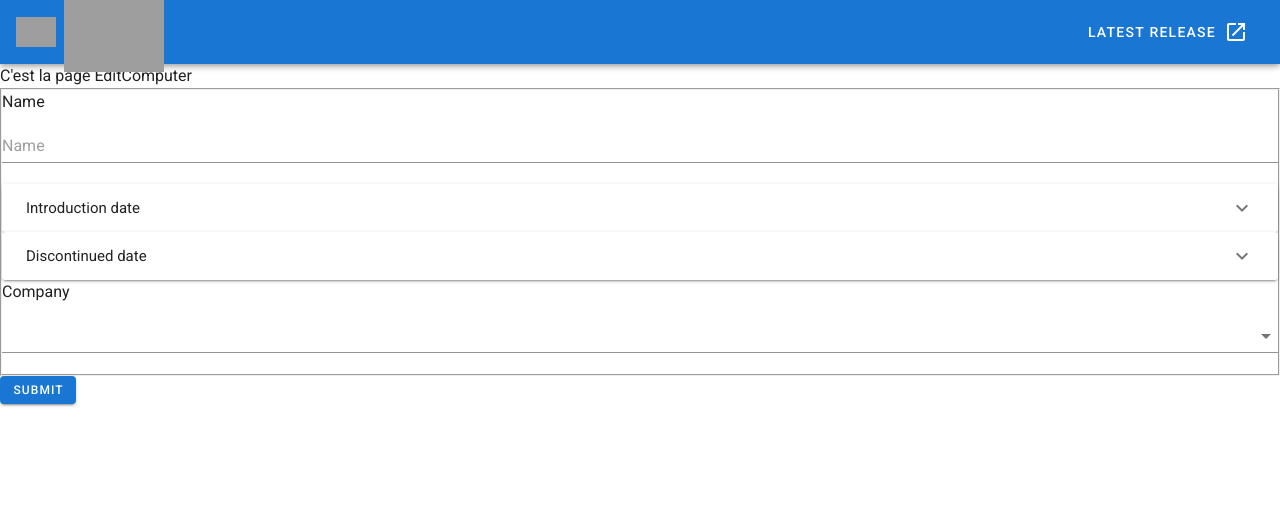
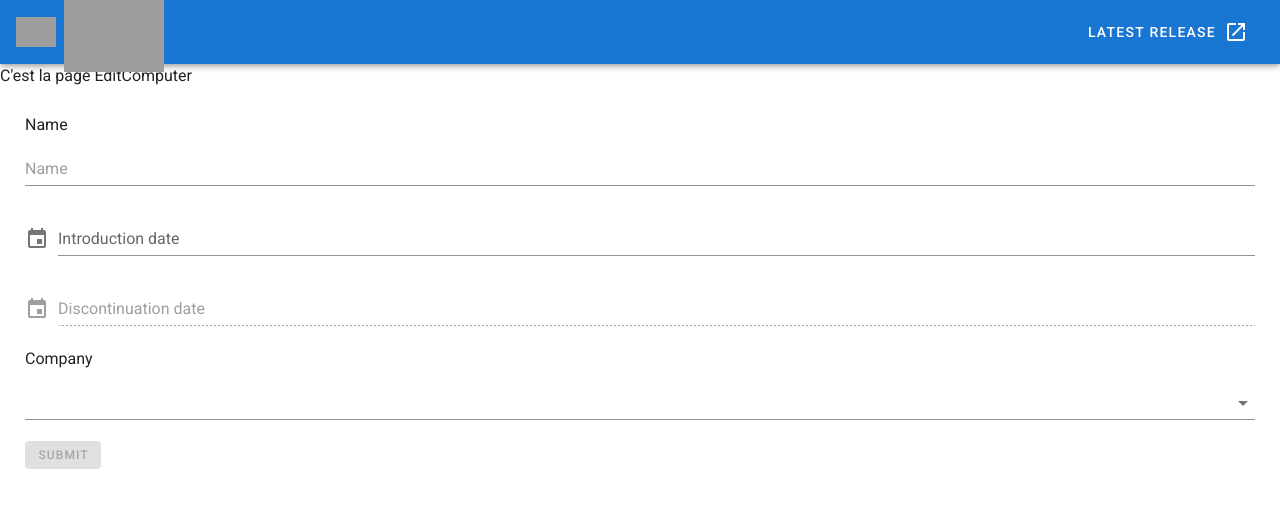
Before and after one commit to BardesRemi/cdb-front, a Vue app: page /#/editComputer in a window 1280 px wide. Shown: the top 508 px of the page. Built offline with nearby package versions, Linux system fonts and the light colour scheme; no server answers; grey boxes are pictures that could not be loaded.

Commit message:
+ d'utilisation de Vuetify pour les inputs Ajout de validation

```diff
--- a/public/index.html
+++ b/public/index.html
@@ -8,6 +8,7 @@
     <title><%= htmlWebpackPlugin.options.title %></title>
     <link rel="stylesheet" href="https://fonts.googleapis.com/css?family=Roboto:100,300,400,500,700,900">
     <link rel="stylesheet" href="https://cdn.jsdelivr.net/npm/@mdi/font@latest/css/materialdesignicons.min.css">
+    <link rel="stylesheet" href="https://fonts.googleapis.com/css?family=Material+Icons">
   </head>
   <body>
     <noscript>
--- a/src/components/ComputerInputForm.vue
+++ b/src/components/ComputerInputForm.vue
@@ -4,48 +4,41 @@
       <fieldset>
         <div id="name">
           <label for="nameInput">Name </label>
-          <v-text-field id="nameInput" v-model="computer.name" :rules="rules" placeholder="Name" required ></v-text-field>
+          <v-text-field id="nameInput" v-model="computer.name" :rules="nameRules" placeholder="Name" required ></v-text-field>
         </div>
+
         <div id="introduced">
-          <v-expansion-panels>
-          <v-expansion-panel>
-            <v-expansion-panel-header>Introduction date</v-expansion-panel-header>
-            <v-expansion-panel-content>
-                     <v-date-picker
-                v-model="computer.introduced"
-                :allowed-dates="allowedDates"
-                class="mt-4"
-                min="1970-01-01"
-                max="2031-01-01"
-              ></v-date-picker>
-            </v-expansion-panel-content>
-          </v-expansion-panel>
-          </v-expansion-panels>
+          <v-dialog ref="dialogIntro" v-model="dialog1" :return-value.sync="computer.introduced" persistent width="290px">
+            <template v-slot:activator="{ on, attrs }">
+              <v-text-field v-model="computer.introduced" label="Introduction date" prepend-icon="event" clearable readonly v-bind="attrs" v-on="on"/>
+            </template>
+            <v-date-picker v-model="computer.introduced" class="mt-4" min="1970-01-01" :max="maxAllowedDate">
+              <v-spacer></v-spacer>
+              <v-btn text color="primary" @click="dialog1 = false">Cancel</v-btn>
+              <v-btn text color="primary" @click="$refs.dialogIntro.save(computer.introduced)">OK</v-btn>
+            </v-date-picker>
+          </v-dialog>
+        </div>
 
+        <div id="discontinued">
+           <v-dialog ref="dialogDiscont" v-model="dialog2" :return-value.sync="computer.discontinued" persistent width="290px">
+            <template v-slot:activator="{ on, attrs }">
+              <v-text-field :disabled="!isIntroSet" v-model="computer.discontinued" label="Discontinuation date" prepend-icon="event" clearable readonly v-bind="attrs" v-on="on"/>
+            </template>
+            <v-date-picker :disabled="!isIntroSet" v-model="computer.discontinued" class="mt-4" :min="minAllowedDate" max="2031-01-01">
+              <v-spacer></v-spacer>
+              <v-btn text color="primary" @click="dialog2 = false">Cancel</v-btn>
+              <v-btn text color="primary" @click="$refs.dialogDiscont.save(computer.discontinued)">OK</v-btn>
+            </v-date-picker>
+          </v-dialog>
         </div>
-        <div id="discontinued">
-          <v-expansion-panels>
-          <v-expansion-panel>
-            <v-expansion-panel-header>Discontinued date</v-expansion-panel-header>
-            <v-expansion-panel-content>
-                     <v-date-picker
-                v-model="computer.discontinued"
-                :allowed-dates="allowedDates"
-                class="mt-4"
-                min="1970-01-01"
-                max="2031-01-01"
-              ></v-date-picker>
-            </v-expansion-panel-content>
-          </v-expansion-panel>
-          </v-expansion-panels>
-        </div>
+
         <div id="company">
           <label for="companyId">Company </label>
-          <v-select v-model="idCompanyList" id="companyId" name="companyId" :items="companyList" item-text="name" item-value="id">
-          </v-select>
+          <v-select v-model="computer.companyDTO" :items="companyList" item-text="name" clearable return-object/>
         </div>
       </fieldset>
-      <v-btn small color="primary" type="submit">Submit</v-btn>
+      <v-btn small :disabled="!checksOk" color="primary" type="submit">Submit</v-btn>
     </form>
   </div>
 </template>
@@ -61,27 +54,44 @@ export default {
   data () {
     return {
       companyList: [],
-      idCompanyList: -1
+      nameRules: [
+        name => !!name || 'The name field is required',
+        name => /^[a-zA-Z0-9 \-/_+]+$/.test(name) || 'No special characters are allowed except " +-/_"'
+      ],
+      dialog1: false,
+      dialog2: false
     }
   },
   methods: {
     submit (event) {
       event.preventDefault()
       console.log('Submit du computer')
-      this.computer.companyDTO = this.companyList[this.idCompanyList]
       this.submitFunction(this.computer)
     },
-    setIdCompanyList () {
-      this.idCompanyList = this.companyList.findIndex(company => this.computer.companyDTO !== null && company.name === this.computer.companyDTO.name)
-      console.log(this.companyList)
-    }
+    resetDiscontinuedDate () { if (!this.computer.introduced) { this.computer.discontinued = undefined } } // Reset the discontinued date if no introduction date is set
   },
   props: {
     computer: Computer,
     submitFunction: Function
   },
+  computed: {
+    isIntroSet () { this.resetDiscontinuedDate(); return !!this.computer.introduced }, // Returns true if set
+    maxAllowedDate () { return this.computer.discontinued || '2031-01-01' },
+    minAllowedDate () { return this.computer.introduced || '1970-01-01' },
+    checksOk () { return !!this.computer.name && /^[a-zA-Z0-9 \-/_+]+$/.test(this.computer.name) }
+  },
   mounted () {
-    companyService.findAll().then(result => { this.companyList = result.data; this.setIdCompanyList() }, error => console.error(error))
+    companyService.findAll().then(result => { this.companyList = result.data }, error => console.error(error))
   }
 }
 </script>
+
+<style>
+.computerInputForm {
+  margin: 25px;
+}
+
+.computerInputForm > form > fieldset {
+  border: none;
+}
+</style>
```
